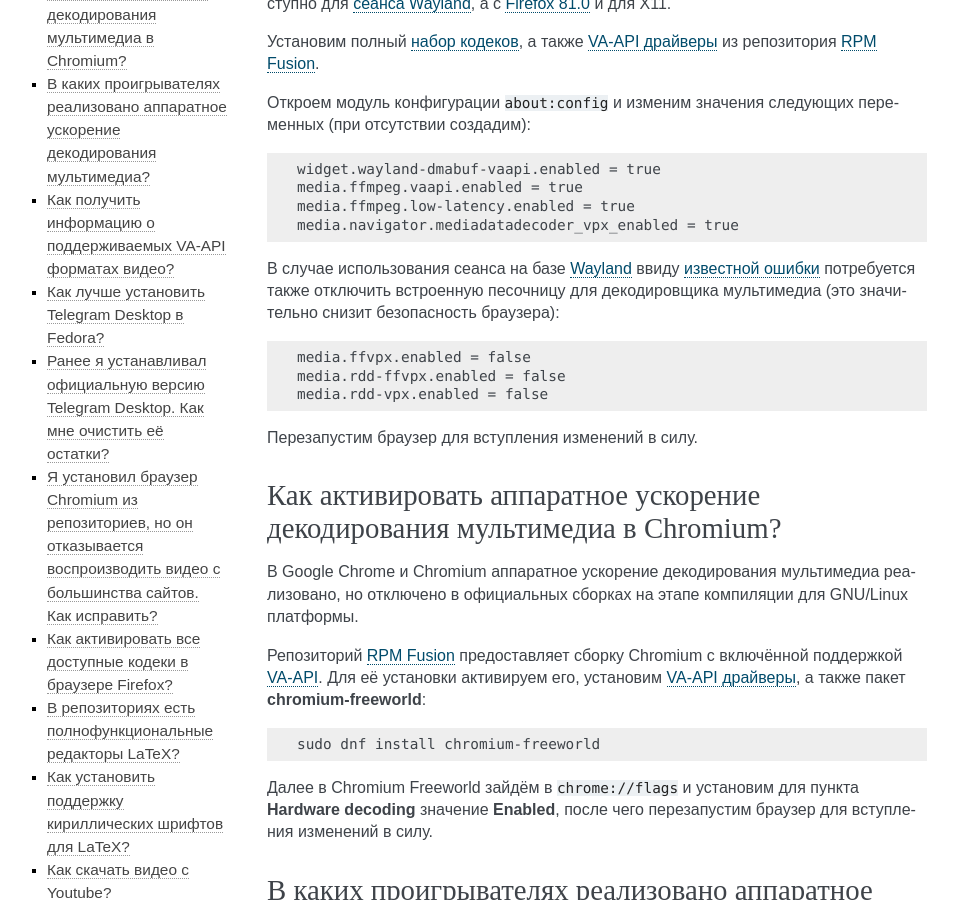
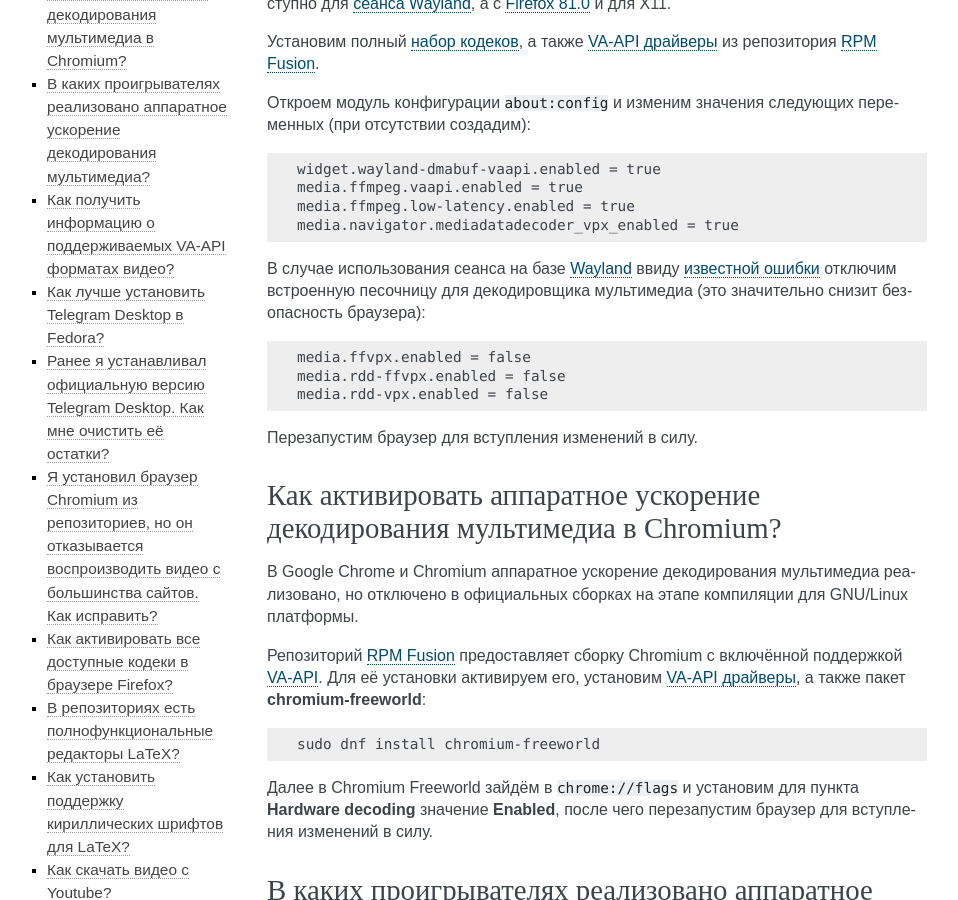
Before and after one commit to RussianFedora/FAQ, a Sphinx documentation site: the page built from source/using-applications.rst, in a window 1280 px wide and 900 px high, scrolled down 813 px. Shown: the whole window, without its empty margins (153-1111 px from the left). Built offline with Sphinx 7.4.7, drawn with Linux system fonts in a browser that asks for light colours; comment, search, counter and statistics services are not loaded.

Commit message:
Minor fixes in hwaccel-firefox question.

```diff
--- a/source/using-applications.rst
+++ b/source/using-applications.rst
@@ -59,7 +59,7 @@
     media.ffmpeg.low-latency.enabled = true
     media.navigator.mediadatadecoder_vpx_enabled = true
 
-В случае использования сеанса на базе :ref:`Wayland <session-type>` ввиду `известной ошибки <https://bugzilla.mozilla.org/show_bug.cgi?id=1683808>`__ потребуется также отключить встроенную песочницу для декодировщика мультимедиа (это значительно снизит безопасность браузера):
+В случае использования сеанса на базе :ref:`Wayland <session-type>` ввиду `известной ошибки <https://bugzilla.mozilla.org/show_bug.cgi?id=1683808>`__ отключим встроенную песочницу для декодировщика мультимедиа (это значительно снизит безопасность браузера):
 
 .. code-block:: text
 
```
